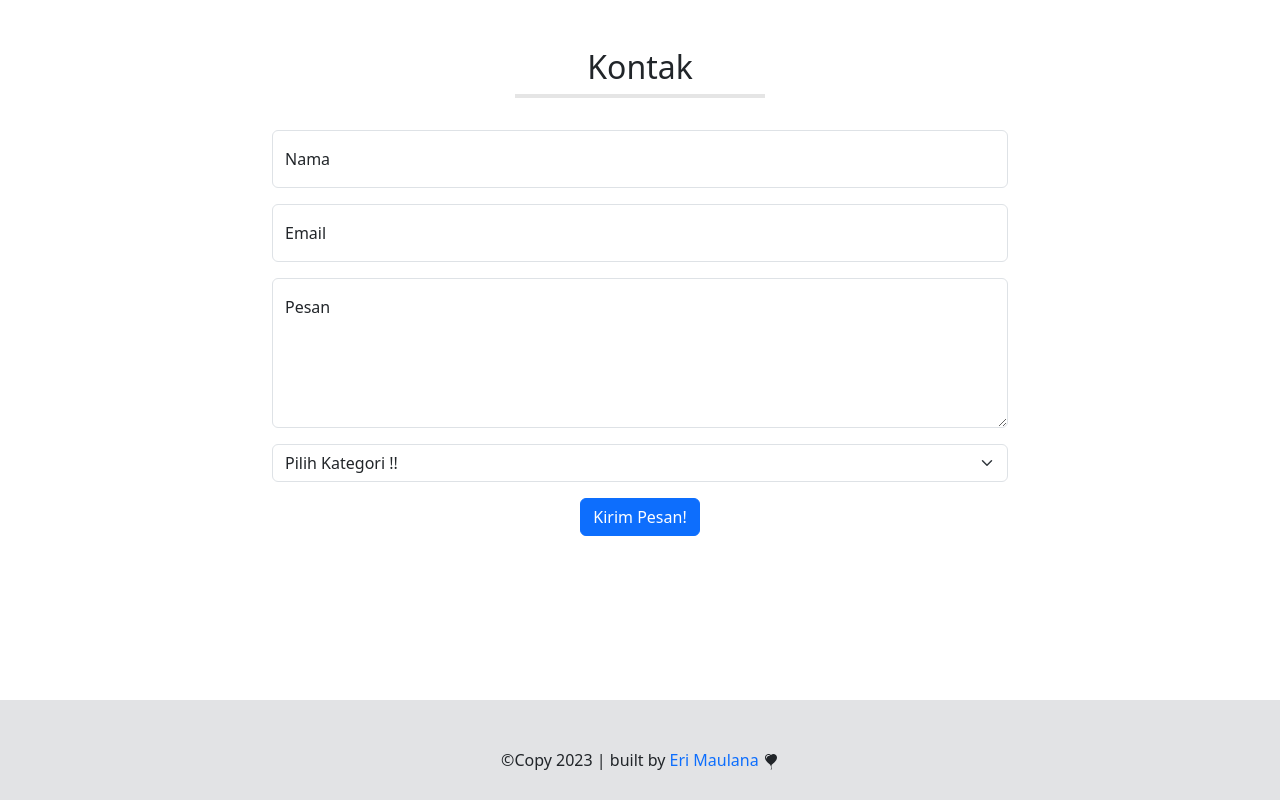
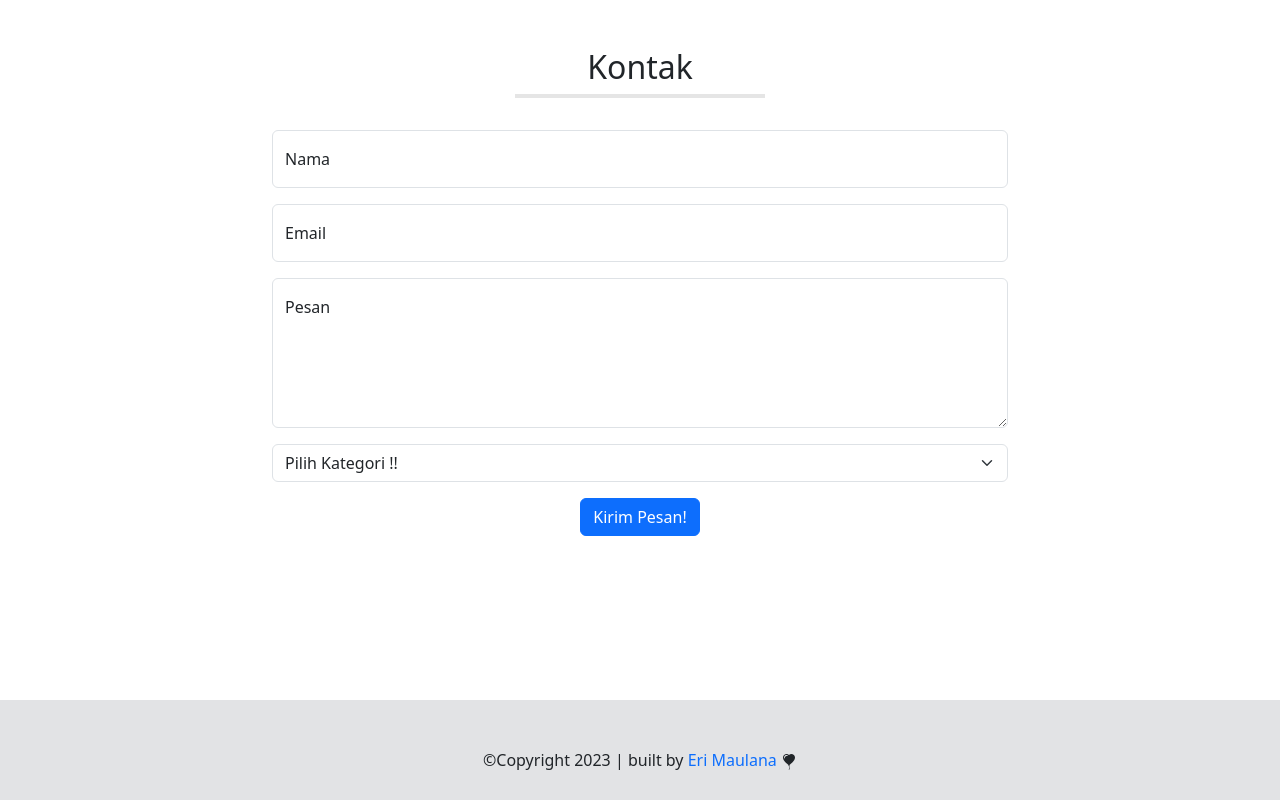
Before and after one commit to eri-maulana/portfolio-jquery-bootstrap, a plain HTML site: page index.html in a window 1280 px wide. Shown: the part 1799-2599 px from the top of the page. Drawn offline with Linux system fonts and the light colour scheme.

Commit message:
ubah teks copyright

```diff
--- a/index.html
+++ b/index.html
@@ -143,7 +143,7 @@
       <div class="container">
          <div class="row text-center">
             <div class="col-12">
-               <p>&copy;Copy 2023 | built by <a href="https://instagram.com/erimaulana.69/" class="text-decoration-none">Eri Maulana</a> <svg xmlns="http://www.w3.org/2000/svg" width="16" height="16" fill="currentColor" class="bi bi-balloon-heart-fill" viewBox="0 0 16 16">
+               <p>&copy;Copyright 2023 | built by <a href="https://instagram.com/erimaulana.69/" class="text-decoration-none">Eri Maulana</a> <svg xmlns="http://www.w3.org/2000/svg" width="16" height="16" fill="currentColor" class="bi bi-balloon-heart-fill" viewBox="0 0 16 16">
                   <path fill-rule="evenodd" d="M8.49 10.92C19.412 3.382 11.28-2.387 8 .986 4.719-2.387-3.413 3.382 7.51 10.92l-.234.468a.25.25 0 1 0 .448.224l.04-.08c.009.17.024.315.051.45.068.344.208.622.448 1.102l.013.028c.212.422.182.85.05 1.246-.135.402-.366.751-.534 1.003a.25.25 0 0 0 .416.278l.004-.007c.166-.248.431-.646.588-1.115.16-.479.212-1.051-.076-1.629-.258-.515-.365-.732-.419-1.004a2.376 2.376 0 0 1-.037-.289l.008.017a.25.25 0 1 0 .448-.224l-.235-.468ZM6.726 1.269c-1.167-.61-2.8-.142-3.454 1.135-.237.463-.36 1.08-.202 1.85.055.27.467.197.527-.071.285-1.256 1.177-2.462 2.989-2.528.234-.008.348-.278.14-.386Z"/>
                 </svg>
                </p>
```
